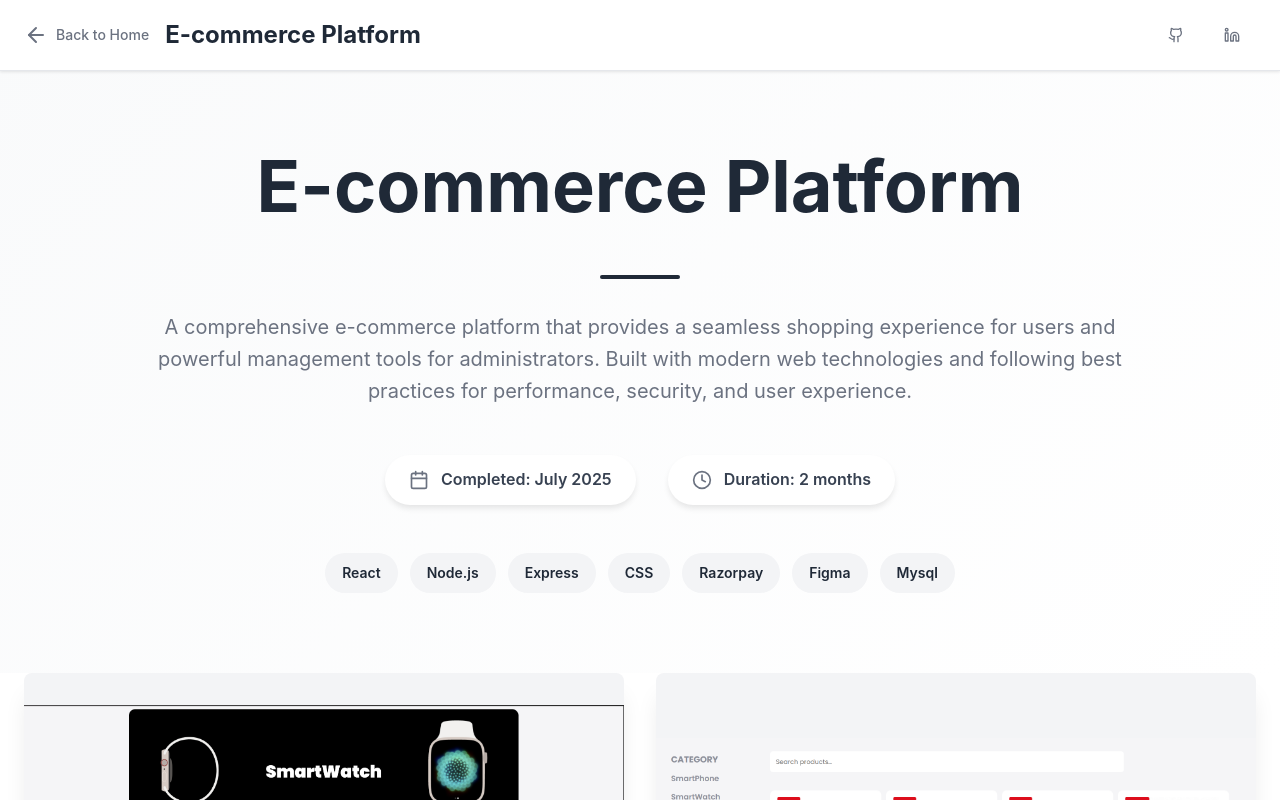
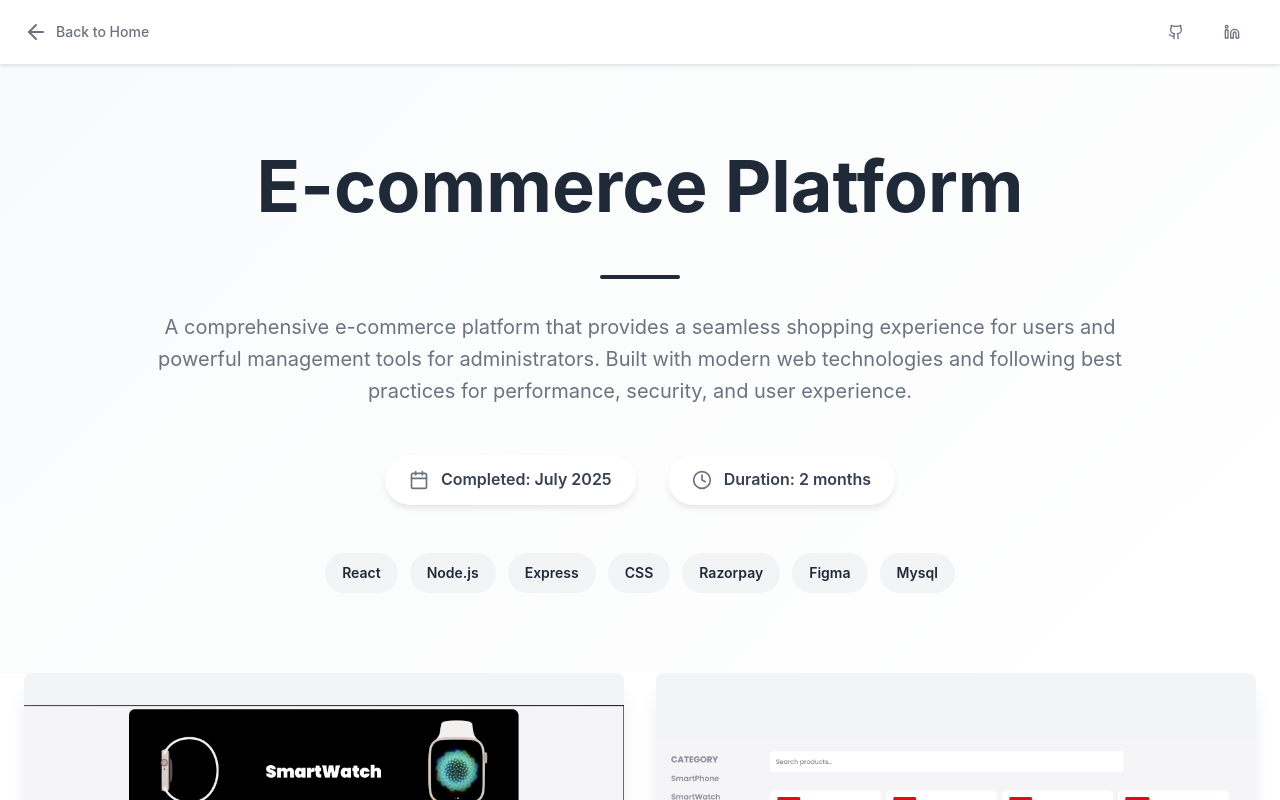
Before and after one commit to hammad04x/portfolio, a React (Vite) app: page /projects/ecommerce-website in a window 1280 px wide. Shown: the top 800 px of the page. Built offline with nearby package versions, Linux system fonts and the light colour scheme.

Commit message:
fevicon icon change

```diff
--- a/src/components/layout/Header.jsx
+++ b/src/components/layout/Header.jsx
@@ -19,7 +19,7 @@ export function Header({ showBackButton = false, title }) {
             )}
 
             <motion.div initial={{ opacity: 0 }} animate={{ opacity: 1 }} className="navbar-logo">
-              {title || "Portfolio"}
+              {title }
             </motion.div>
           </div>
 
--- a/src/pages/ProjectDetail.jsx
+++ b/src/pages/ProjectDetail.jsx
@@ -117,7 +117,7 @@ export default function ProjectDetail() {
       </Helmet>
 
       <div style={{ minHeight: "100vh", backgroundColor: "white" }}>
-        <Header showBackButton={true} title={project.title} />
+        <Header showBackButton={true}  />
 
         {/* Hero Section */}
         <section className="project-hero">
```
